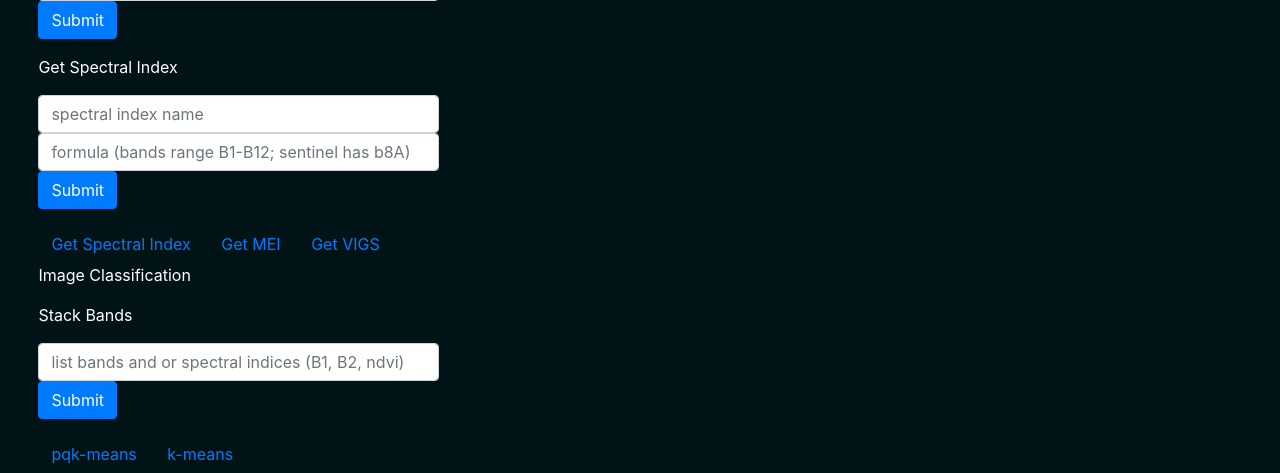
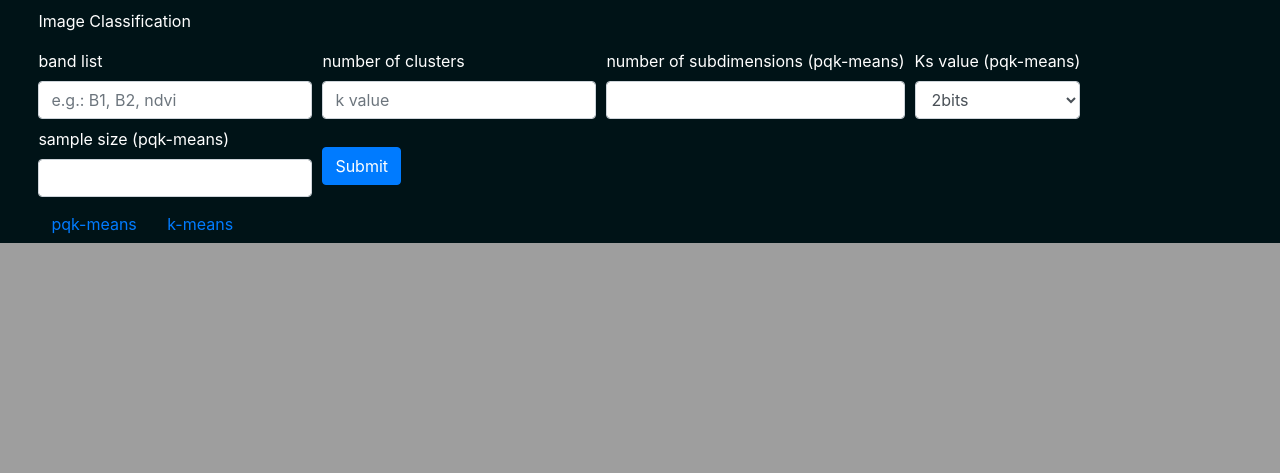
Before and after one commit to arngolo/IoF50, a Django app: page / in a window 1280 px wide. Shown: the part 953-1426 px from the top of the page. After the commit the page ends 1196 px from the top, so only its background shows below. Run offline with Django 4.2, Linux system fonts and the light colour scheme; data comes from the database, SQL or seed files in the repository; data that the repository does not hold is empty; some libraries are stand-ins or nearby versions.

Commit message:
softcoded image classifier parameters and improved page aesthetics

```diff
--- a/capstone/static/capstone/index.js
+++ b/capstone/static/capstone/index.js
@@ -42,6 +42,10 @@ document.addEventListener('DOMContentLoaded', function() {
     const pqkmeans = image[0].pqkmeans;
     const kmeans = image[0].kmeans;
     const band_stack_list = image[0].band_stack_list;
+    const k_value = image[0].k_value;
+    const num_subdimensions = image[0].num_subdimensions;
+    const ks_value = image[0].ks_value;
+    const sample_size = image[0].sample_size;
 
     console.log(mei);
     console.log(vigs);
@@ -50,6 +54,10 @@ document.addEventListener('DOMContentLoaded', function() {
     console.log(spectral_index_name);
     console.log(spectral_index_equation);
     console.log(band_stack_list);
+    console.log(k_value);
+    console.log(num_subdimensions);
+    console.log(ks_value);
+    console.log(sample_size);
 
     if (mei != "") {
       document.querySelector('#get_mei').addEventListener('click', () => get_mei(mei));
@@ -58,10 +66,10 @@ document.addEventListener('DOMContentLoaded', function() {
       document.querySelector('#get_vigs').addEventListener('click', () => get_vigs(vigs));
     }
     if (pqkmeans != "") {
-      document.querySelector('#get_pqkmeans').addEventListener('click', () => get_pqkmeans(pqkmeans, band_stack_list));
+      document.querySelector('#get_pqkmeans').addEventListener('click', () => get_pqkmeans(pqkmeans, band_stack_list, k_value, num_subdimensions, ks_value, sample_size));
     }
     if (kmeans != "") {
-      document.querySelector('#get_kmeans').addEventListener('click', () => get_kmeans(kmeans, band_stack_list));
+      document.querySelector('#get_kmeans').addEventListener('click', () => get_kmeans(kmeans, band_stack_list, k_value));
     }
     if (spectral_index_name != "") {
       document.querySelector('#get_spectral_index').addEventListener('click', () => get_spectral_index(spectral_index_name, spectral_index_equation));
@@ -88,22 +96,27 @@ function get_vigs(vigs) {
   });
 }
 
-function get_pqkmeans(pqkmeans, band_stack_list) {
+function get_pqkmeans(pqkmeans, band_stack_list, k_value, num_subdimensions, ks_value, sample_size) {
   fetch(`/pixels`, {
     method: 'PUT',
     body: JSON.stringify({
       pqkmeans:pqkmeans,
       band_stack_list:band_stack_list,
+      k_value:k_value,
+      num_subdimensions:num_subdimensions,
+      ks_value:ks_value,
+      sample_size:sample_size,
     })
   });
 }
 
-function get_kmeans(kmeans, band_stack_list) {
+function get_kmeans(kmeans, band_stack_list, k_value) {
   fetch(`/pixels`, {
     method: 'PUT',
     body: JSON.stringify({
       kmeans:kmeans,
       band_stack_list:band_stack_list,
+      k_value:k_value,
     })
   });
 }
--- a/capstone/static/capstone/styles.css
+++ b/capstone/static/capstone/styles.css
@@ -50,6 +50,6 @@ html,body {
   position: relative;
 }
 
-#classif, #spectral, #stack, #load_vector, #load_image {
+#classif, #spectral, #load_vector_image, #classifier_param {
   color: white;
 }
--- a/capstone/templates/capstone/index.html
+++ b/capstone/templates/capstone/index.html
@@ -10,34 +10,51 @@
     <div id="map"></div>
     <div id="control_panel">
 
-        <div id="load_vector">
-            <p>Load area</p>
+        <div id="load_vector_image" class="container">
+            <div class="row">
+                <div class="col">
+                    <form action="{% url 'pixels' %}" class="form row" method="post" enctype="multipart/form-data">
+                        <div class="form-row align-items-center">
+                            <div class="col-auto">
+                                <label for="colFormLabelSm">Load area</label>
+                                <input class="form-control mb-4" autofocus type="file" name="ShapefileLocation" accept=".shp, .dbf, .sbn, .shx, .sbx, .prj" placeholder="shapefile and dependencies" multiple>
                             </div>
-        <form action="{% url 'pixels' %}" method="post" enctype="multipart/form-data">
-            <div class="form-group" display="inline-block">
-                <input class="form-control col-sm-4" autofocus type="file" name="ShapefileLocation" accept=".shp, .dbf, .sbn, .shx, .sbx, .prj" placeholder="shapefile and dependencies" multiple>
+                            <div class="col-auto">
                                 <input class="btn btn-primary" type="submit" value="Submit">
                             </div>
+                        </div>
                     </form>
-
-        <div id="load_image">
-            <p>Load satellite image</p>
                 </div>
-        <form action="{% url 'pixels' %}" method="post">
-            <div class="form-group" display="inline-block">
-                <input class="form-control col-sm-4" autofocus type="text" name="SatelliteImage" placeholder="Landsat ID">
+                <div class="col">
+                    <form action="{% url 'pixels' %}" class="form row" method="post" id="b">
+                        <div class="form-row align-items-center">
+                            <div class="col-auto">
+                                <label for="colFormLabelSm">Load satellite image</label>
+                                <input class="form-control mb-4" autofocus type="text" name="SatelliteImage" placeholder="Landsat ID">
+                            </div>
+                            <div class="col-auto">
                                 <input class="btn btn-primary" type="submit" value="Submit">
                             </div>
+                        </div>
                     </form>
+                </div>
+            </div>
+        </div>
 
         <div id="spectral">
             <p>Get Spectral Index</p>
         </div>
-        <form action="{% url 'pixels' %}" method="post">
-            <div class="form-group" display="inline-block">
-                <input class="form-control col-sm-4" autofocus type="text" name="SpectralIndexName" placeholder="spectral index name">
-                <input class="form-control col-sm-4" autofocus type="text" name="SpectralIndexEquation" placeholder="formula (bands range B1-B12; sentinel has b8A)">
+        <form id="spectral" action="{% url 'pixels' %}" method="post">
+            <div class="form-row align-items-center">
+                <div class="col-auto">
+                    <input class="form-control mb-2" autofocus type="text" name="SpectralIndexName" placeholder="spectral index name">
+                </div>
+                <div class="col-auto">
+                    <input class="form-control mb-2" autofocus type="text" name="SpectralIndexEquation" placeholder="formula (bands range B1-B12; sentinel has b8A)">
+                </div>
+                <div class="col-auto">
                     <input class="btn btn-primary" type="submit" value="Submit">
+                </div>
             </div>
         </form>
         <button id="get_spectral_index" type="button" class="btn btn-link">Get Spectral Index</button>
@@ -50,14 +67,37 @@
             <p>Image Classification</p>
         </div>
 
-        <div id="stack">
-            <p>Stack Bands</p>
+        <form id="classifier_param" action="{% url 'pixels' %}" method="post">
+            <div class="form-row align-items-center">
+                    <!-- add later a pop-up menu that shows up if the spectral index is not present in local and suggest to create 1 using the get_spectral_index function-->
+                    <div class="col-auto">
+                        <label for="exampleInputEmail1">band list</label>
+                        <input class="form-control mb-2" id="inlineFormInput" type="text" name="BandStackList" placeholder="e.g.: B1, B2, ndvi">
                     </div>
-        <form action="{% url 'pixels' %}" method="post">
-            <div class="form-group" display="inline-block">
-                <!-- add later a pop-up menu that shows up if the spectral index is not present in local and suggest to create 1 using the get_spectral_index function-->
-                <input class="form-control col-sm-4" autofocus type="text" name="BandStackList" placeholder="list bands and or spectral indices (B1, B2, ndvi)">
+                    <div class="col-auto">
+                    <label for="exampleInputEmail1">number of clusters</label>
+                    <input class="form-control mb-2" id="inlineFormInput" type="text" name="KValue" placeholder="k value">
+                    </div>
+                    <div class="col-auto">
+                    <label for="exampleInputEmail1">number of subdimensions (pqk-means)</label>
+                    <input class="form-control mb-2" id="inlineFormInput" type="text" name="NumSubdim">
+                    </div>
+                    <div class="col-auto">
+                        <label for="exampleInputEmail1">Ks value (pqk-means)</label>
+                        <select class="form-control mb-2" id="inlineFormInput" name="Ks">
+                            <option value="4">2bits</option>
+                            <option value="16">4bits</option>
+                            <option value="256">8bits</option>
+                            <option value="65536">16bits</option>
+                        </select>
+                    </div>
+                    <div class="col-auto">
+                        <label for="exampleInputEmail1">sample size (pqk-means)</label>
+                        <input class="form-control mb-2" autofocus type="text" name="SampleSize">
+                    </div>
+                    <div class="col-auto">
                         <input class="btn btn-primary" type="submit" value="Submit">
+                    </div>
             </div>
         </form>
 
@@ -67,4 +107,5 @@
     </div>
 </div>
 
+
 {% endblock %}
--- a/capstone/views.py
+++ b/capstone/views.py
@@ -99,9 +99,17 @@ def pixels_app(request):
                vigs = request.POST['vigs']
                image_update.vigs = vigs
 
-          elif request.POST.get('BandStackList', False):
+          elif request.POST.get('BandStackList', False) and request.POST.get('KValue', False) and request.POST.get('NumSubdim', False) and request.POST.get('Ks', False) and request.POST.get('SampleSize', False):
                band_stack_list = request.POST['BandStackList']
+               k_value = request.POST['KValue']
+               num_subdimensions = request.POST['NumSubdim']
+               ks_value = request.POST['Ks']
+               sample_size = request.POST['SampleSize']
                image_update.band_stack_list = band_stack_list
+               image_update.k_value = k_value
+               image_update.num_subdimensions = num_subdimensions
+               image_update.ks_value = ks_value
+               image_update.sample_size = sample_size
           else:
                return exit(1)
 
@@ -135,6 +143,10 @@ def pixels_app(request):
           pqkmeans = fetched_data.get("pqkmeans")
           kmeans = fetched_data.get("kmeans")
           band_stack_list = fetched_data.get("band_stack_list")
+          k_value = fetched_data.get("k_value")
+          num_subdimensions = fetched_data.get("num_subdimensions")
+          ks_value = fetched_data.get("ks_value")
+          sample_size = fetched_data.get("sample_size")
 
 
           print("\n","spectral index name: ",spectral_index_name)
@@ -235,10 +247,10 @@ def pixels_app(request):
 
           elif pqkmeans and band_stack_list:
                name = "lulc_pqkmeans"
-               k=3
-               num_subdim=1
-               Ks=256
-               sample_size = 500
+               k = int(k_value)
+               num_subdim = int(num_subdimensions)
+               Ks = int(ks_value)
+               sample_size = int(sample_size)
                output = project_directory + '/media/output_images/map_pqkmeans.tif'
                color_text = project_directory + '/media/palette_color_text/color_text_file_pqkmeans.txt'
                band_stack = get_band_stack(bands, band_stack_list, project_directory)
@@ -246,7 +258,7 @@ def pixels_app(request):
 
           elif kmeans and band_stack_list:
                name = "lulc_kmeans"
-               k=3
+               k = int(k_value)
                output = project_directory + '/media/output_images/map_kmeans.tif'
                color_text = project_directory + '/media/palette_color_text/color_text_file_pqkmeans.txt'
                band_stack = get_band_stack(bands, band_stack_list, project_directory)
```
Also changed, not shown: capstone/models.py (+6 -1 lines), README.md, capstone/migrations/0018_auto_20221125_0440.py (added). Lines whose indentation alone changed are shown as unchanged.
